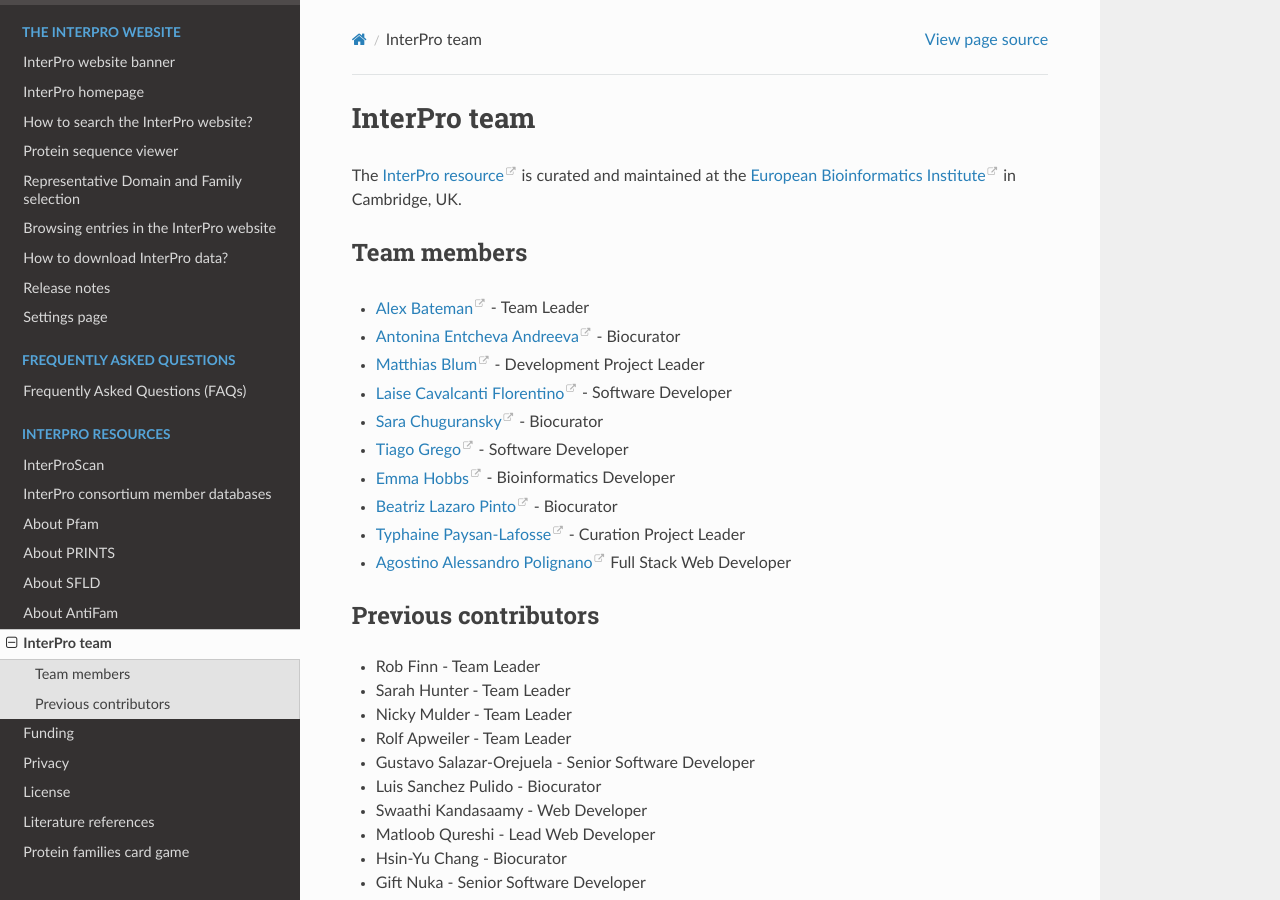
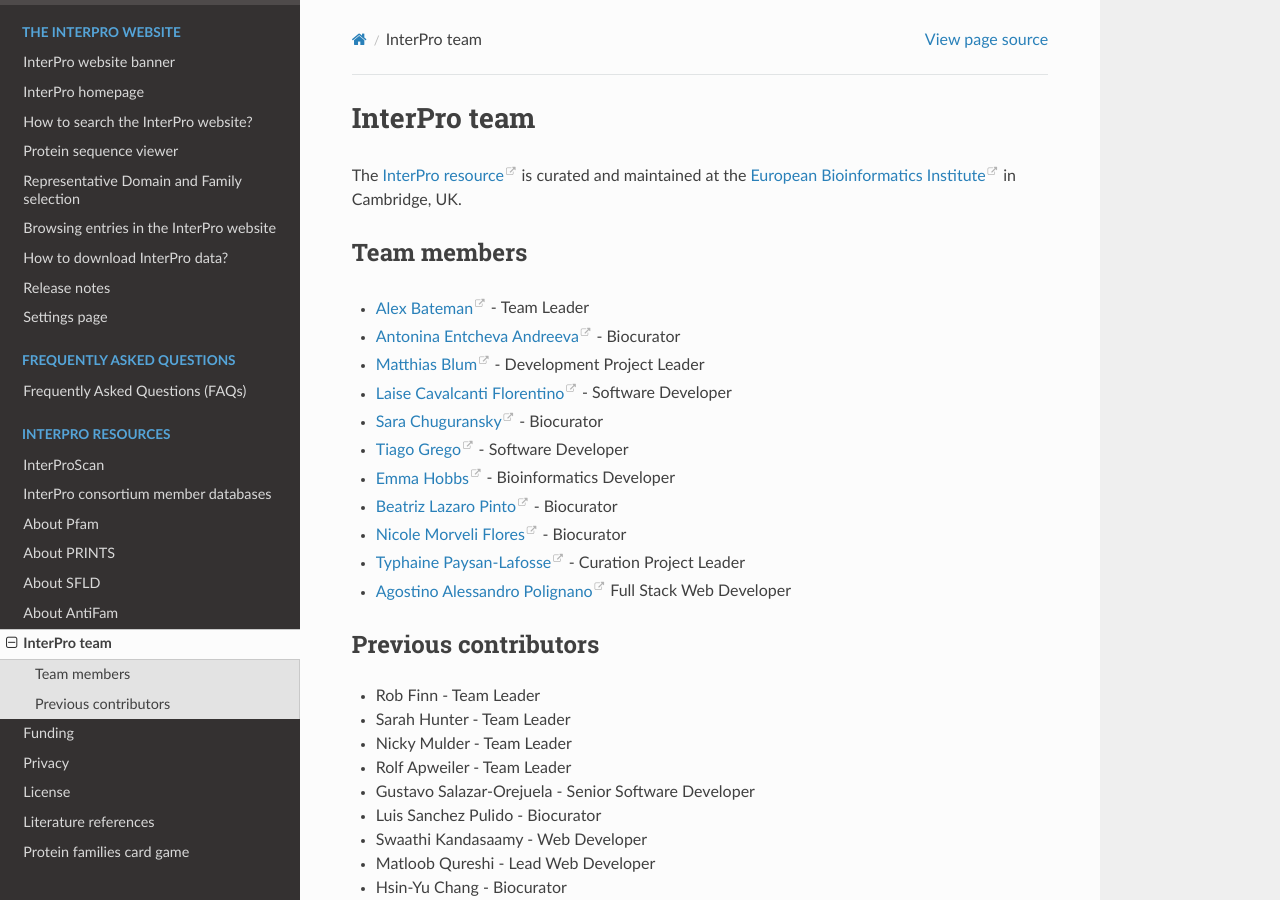
Before and after one commit to ProteinsWebTeam/interpro-docs, a Sphinx documentation site: the page built from docs/team.rst, in a window 1280 px wide and 900 px high. Built offline with Sphinx 7.4.7 and the Read the Docs theme 3.1.0, drawn with Linux system fonts in a browser that asks for light colours.

Commit message:
add Nicole to team members

```diff
--- a/docs/team.rst
+++ b/docs/team.rst
@@ -17,6 +17,7 @@
 - `Tiago Grego <http://www.ebi.ac.uk/about/people/tiago-grego>`_ - Software Developer
 - `Emma Hobbs <https://www.embl.org/people/person/CP-60043055/>`_ - Bioinformatics Developer
 - `Beatriz Lazaro Pinto <http://www.ebi.ac.uk/about/people/beatriz-lazaro-pinto>`_ - Biocurator
+- `Nicole Morveli Flores <https://www.ebi.ac.uk/people/person/nicole-morveli/>`_ - Biocurator
 - `Typhaine Paysan-Lafosse <http://www.ebi.ac.uk/about/people/typhaine-paysan-lafosse>`_ - Curation Project Leader
 - `Agostino Alessandro Polignano <https://www.ebi.ac.uk/people/person/alessandro-polignano/>`_ Full Stack Web Developer
 
```
